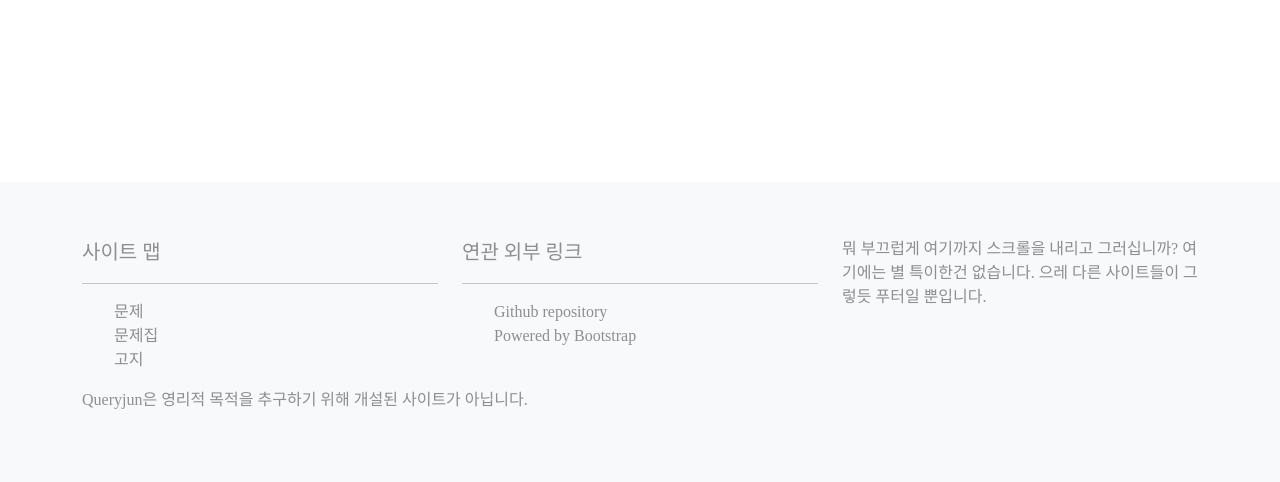
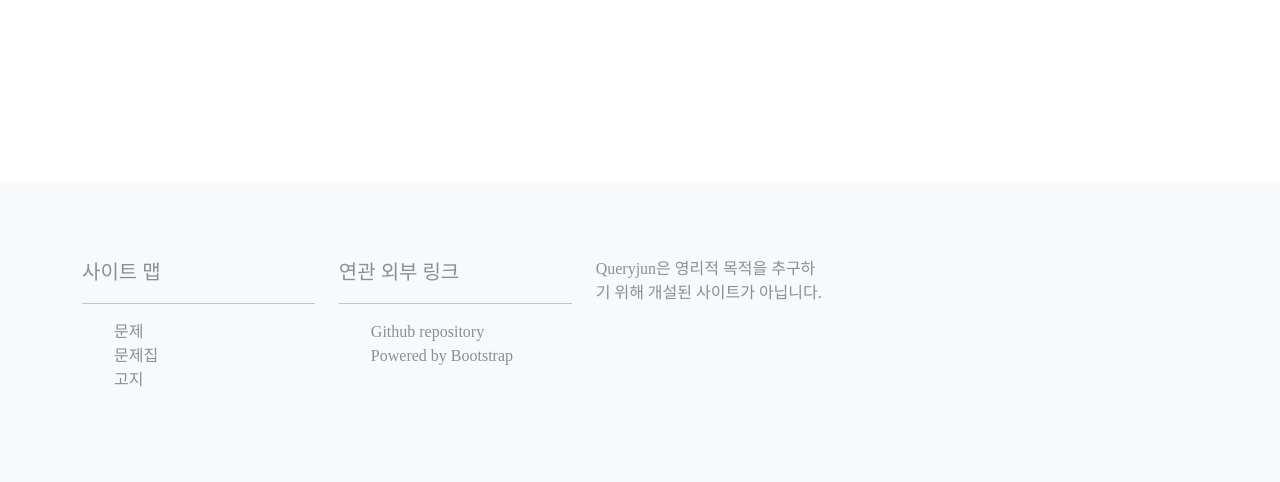
Before and after one commit to armedHeistKino/queryjun, a Django app: template queryjun/main/templates/main.html in a window 1280 px wide. Shown: the part 1589-2071 px from the top of the page. Run offline with Django 5.2, Linux system fonts and the light colour scheme; the template is opened without the code that fills it, so the values that code supplies are empty; some web fonts are replaced.

Commit message:
design: Replace placeholder joke in footer with non-profit notice

```diff
--- a/templates/nav_bar_foot.html
+++ b/templates/nav_bar_foot.html
@@ -19,11 +19,8 @@
                 </ul>
             </div>
             <div class="col">
-                <p class="fs-6 text-body-tertiary">뭐 부끄럽게 여기까지 스크롤을 내리고 그러십니까? 여기에는 별 특이한건 없습니다. 으레 다른 사이트들이 그렇듯 푸터일 뿐입니다.</p>
+                <p class="fs-6 text-body-tertiary">Queryjun은 영리적 목적을 추구하기 위해 개설된 사이트가 아닙니다.</p>
             </div>
-        </div>
-        <div class="row">
-            <p class="fs-6 text-body-tertiary">Queryjun은 영리적 목적을 추구하기 위해 개설된 사이트가 아닙니다.</p>
         </div>
     </div>
 </nav>
```
